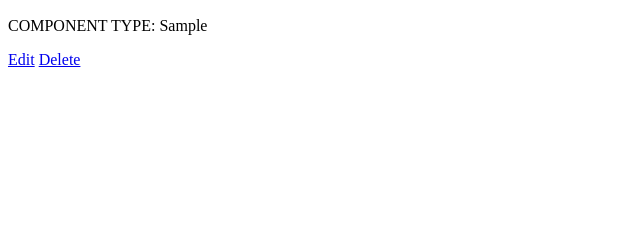
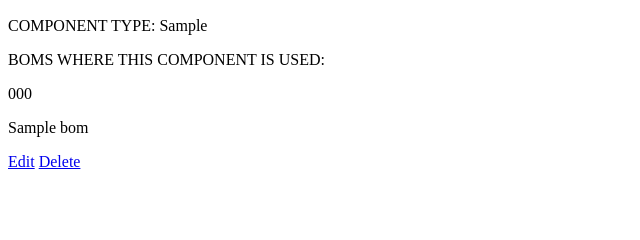
Before and after one commit to joewhitneywalker/bomapp, a Django app: page /components/1 in a window 1280 px wide. Shown: the part 429-669 px from the top of the page, without its empty margins (0-640 px from the left). Run offline with Django 4.2, Linux system fonts and the light colour scheme; tables that the repository leaves empty hold one stand-in row (values such as "Sample post").

Commit message:
added more connectiviity between bom and components. not able to see components within a particular bom

```diff
--- a/main_app/templates/bom_detail.html
+++ b/main_app/templates/bom_detail.html
@@ -11,6 +11,12 @@
     <h3></h3>
     <h3></h3>
 </div>
+
+{% for component in bom.component_set.all %}
+    <div>{{component.name}}</div>
+{% empty %}
+    <div>THIS BOM IS MISSING COMPONENTS</div>
+{% endfor %}
 <div>
     <a href="{% url 'bom_update' bom.pk %}">UPDATE</a>
     <a href="{% url 'bom_delete' bom.pk %}">DELETE</a>
--- a/main_app/templates/component_show.html
+++ b/main_app/templates/component_show.html
@@ -17,6 +17,15 @@
         <p>COST: {{ component.cost }}</p>
         <p>MATERIAL COMPOSITION: {{ component.material_composition }}</p>
         <p>COMPONENT TYPE: {{ component.component_type }}</p>
+        <p>BOMS WHERE THIS COMPONENT IS USED:</p>
+        {% for bom in component.bom_set.all %}
+             <p>{{bom.style_number}}</p>
+             <p>{{bom.style_name}}</p>
+        {% empty %}
+            <p>THIS COMPONENT IS NOT USED</p>
+        {% endfor %}
+
+
     </div>
     <div>
         <a href="{% url 'component_update' component.id %}">Edit</a>
```
